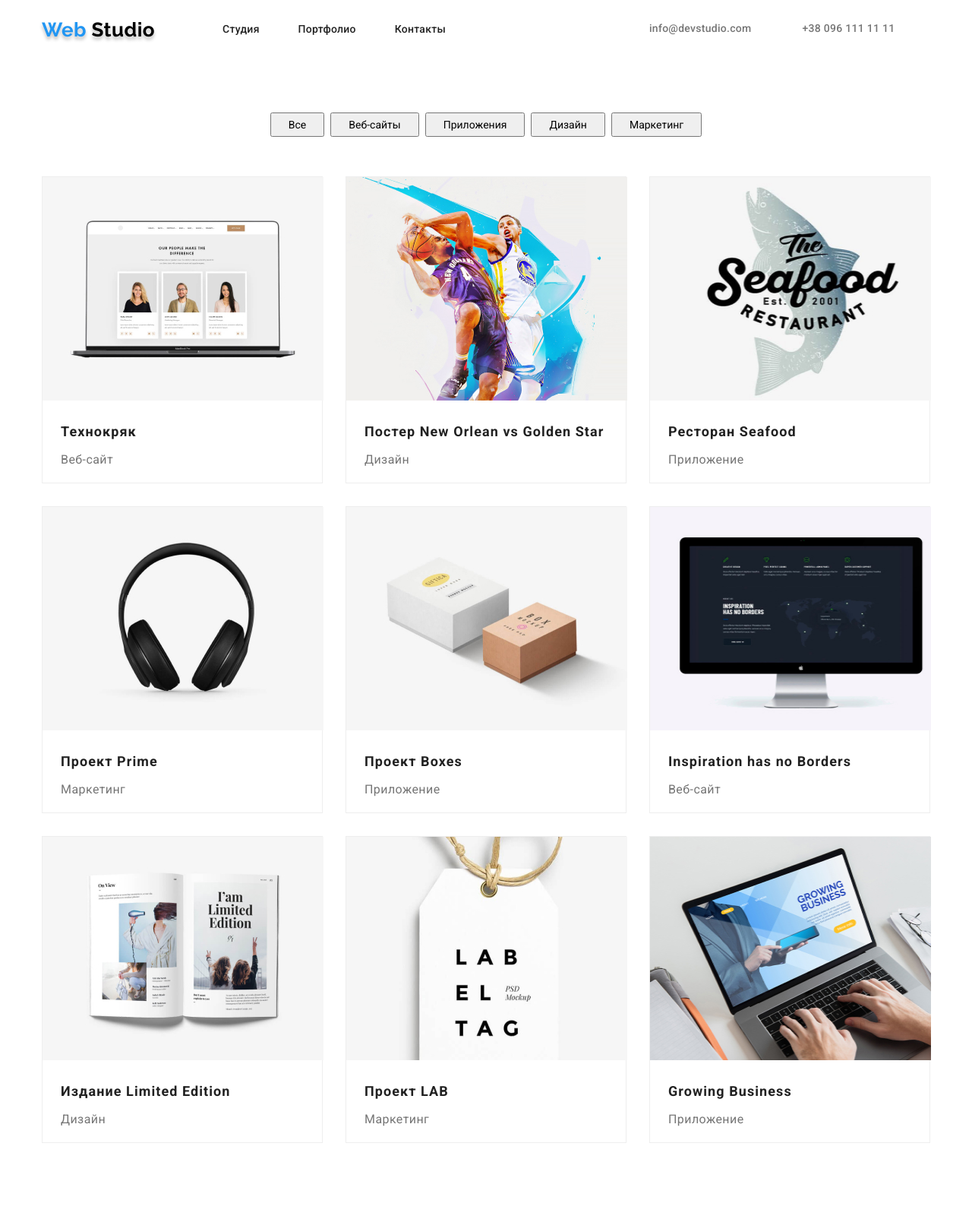
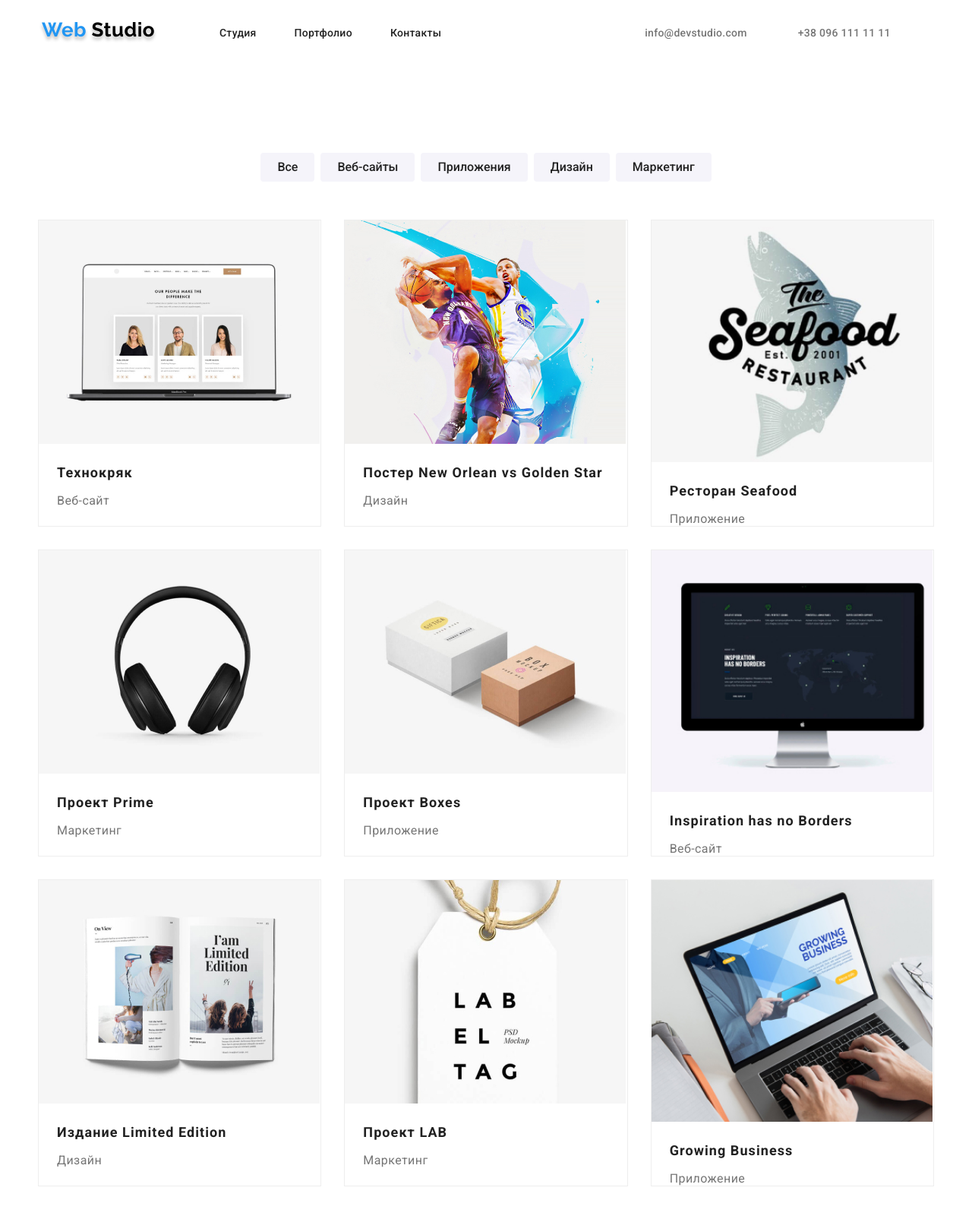
Before and after one commit to JulianaClusin/goit-markup-hw-03, a plain HTML site: page portfolio.html in a window 1280 px wide. Shown: the top 1600 px of the page at 76% size. Drawn offline with Linux system fonts and the light colour scheme.

Commit message:
button
Применяет цсс к кнопкам

```diff
--- a/portfolio.html
+++ b/portfolio.html
@@ -9,8 +9,9 @@
     <link rel="stylesheet" href="./styles.css/styles.css">
 </head>
 <body>
+    <!-- Шапка -->
     <header class="header">
-        <nav class="conteiner navigation" >
+        <nav class="container navigation" >
              <a class="logo link" lang="en" href="./index.html">
                 <span class="logo-web" > Web </span> Studio </a>
 
@@ -40,66 +41,77 @@
 
 <!--Основа-->
 <main>
-    <div  class="conteiner portfolio">
+    <div  class="container portfolio">
     <h1 hidden> Галерея </h1>
     <ul class="filter-portfolio list">
-        <li class="list-button"> <button class="button portfolio" type="button"> Все </button></li>
-        <li class="list-button"> <button class="button portfolio" type="button"> Веб-сайты</button></li>
-        <li class="list-button"> <button class="button portfolio" type="button"> Приложения</button></li>
-        <li class="list-button"> <button class="button portfolio" type="button"> Дизайн</button></li>
-        <li class="list-button"> <button class="button portfolio" type="button"> Маркетинг</button></li>
+        <li class="filter-portfolio-button work-button"> <button type="button" > Все </button></li>
+        <li class="filter-portfolio-button work-button"> <button type="button" > Веб-сайты</button></li>
+        <li class="filter-portfolio-button work-button"> <button type="button" > Приложения</button></li>
+        <li class="filter-portfolio-button work-button"> <button type="button" > Дизайн</button></li>
+        <li class="filter-portfolio-button work-button"> <button type="button" > Маркетинг</button></li>
     </ul>
-</div>
-<div  class="conteiner portfolio-class-list">
     <ul class="portfolio list link">
-
         <li class="portfolio-list"><a class="link" href=""><img src="./images/portfolio-images/portfolio-images-website-1.jpg"
             alt="Фото проекта веб-сайта 1"width="370" height="294">
+             <div class="portfolio-list-class">
                  <h2 class="portfolio-list-title link">Технокряк</h2>
                 <p class="portfolio-list-text link">Веб-сайт</p>
                 <p hidden>Технокряк это современная площадка распространения коронавируса.
-                 Компании используют эту платформу для цифрового шпионажа и атак на защищённые сервера конкурентов.</p> </a></li>
+                 Компании используют эту платформу для цифрового шпионажа и атак на защищённые сервера конкурентов.</p>
+                </div> </a></li>
 
          <li class="portfolio-list"><a class="link" href=""><img src="./images/portfolio-images/portfolio-images-design-1.jpg"
             alt="Фото проекта дизайн 1" width="370" height="294">
+            <div class="portfolio-list-class">
                 <h2 class="portfolio-list-title">Постер <span lang="en"> New Orlean vs Golden Star</span></h2>
                 <p class="portfolio-list-text">Дизайн</p>
-            <p hidden></p></a></li>
+                <p hidden></p>
+                </div></a></li>
 
         <li class="portfolio-list"><a class="link" href=""><img src="./images/portfolio-images/portfolio-images-app-1.jpg"
             alt="Фото проекта приложение 1"width="370" height="294">
+             <div class="portfolio-list-class">
                  <h2 class="portfolio-list-title">Ресторан<span lang="en"> Seafood</span></h2>
-            <p class="portfolio-list-text">Приложение</p> <p hidden></p></a></li>
+                <p class="portfolio-list-text">Приложение</p> <p hidden></p>
+                </div></a></li>
 
         <li class="portfolio-list"><a class="link" href=""><img src="./images/portfolio-images/portfolio-images-marketing-1.jpg"
             alt="Фото проекта маркетинг 1"width="370" height="294">
+             <div class="portfolio-list-class">
                 <h2 class="portfolio-list-title"> Проект <span lang="en"> Prime</span></h2>
-             <p class="portfolio-list-text">Маркетинг</p> <p hidden></p></a></li>
+                 <p class="portfolio-list-text">Маркетинг</p> <p hidden></p>
+                </div></a></li>
 
          <li class="portfolio-list"><a class="link" href=""><img src="./images/portfolio-images/portfolio-images-app-2.jpg"
             alt="Фото проекта приложение 2"width="370" height="294">
+             <div class="portfolio-list-class">
              <h2 class="portfolio-list-title">Проект <span lang="en"> Boxes</span></h2>
-             <p class="portfolio-list-text"> Приложение </p> <p hidden></p></a></li>
+             <p class="portfolio-list-text"> Приложение </p> <p hidden></p>
+            </div></a></li>
 
          <li class="portfolio-list"><a class="link" href=""><img src="./images/portfolio-images/portfolio-images-website-2.jpg"
             alt="Фото проекта веб-сайта 2"width="370" height="294">
+             <div class="portfolio-list-class">
             <h2 class="portfolio-list-title"><span lang="en"> Inspiration has no Borders</span></h2>
-             <p class="portfolio-list-text"> Веб-сайт </p> <p hidden></p></a></li>
+             <p class="portfolio-list-text"> Веб-сайт </p> <p hidden></p></div></a></li>
 
          <li class="portfolio-list"><a class="link" href=""><img src="./images/portfolio-images/portfolio-images-design-2.jpg"
             alt="Фото проекта дизайн 2"width="370" height="294">
+            <div class="portfolio-list-class">
             <h2 class="portfolio-list-title"> Издание <span lang="en"> Limited Edition </span></h2>
-            <p class="portfolio-list-text">Дизайн</p> <p hidden></p></a></li>
+            <p class="portfolio-list-text">Дизайн</p> <p hidden></p></div></a></li>
 
         <li class="portfolio-list"><a class="link" href=""><img src="./images/portfolio-images/portfolio-images-marketing-2.jpg"
             alt="Фото проекта маркетинг 2"width="370" height="294">
+            <div class="portfolio-list-class">
             <h2 class="portfolio-list-title">Проект <span lang="en"> LAB </span></h2>
-            <p class="portfolio-list-text">Маркетинг</p> <p hidden></p></a></li>
+            <p class="portfolio-list-text">Маркетинг</p> <p hidden></p></div></a></li>
 
         <li class="portfolio-list"><a class="link" href=""><img src="./images/portfolio-images/portfolio-images-app-3.jpg"
             alt="Фото проекта приложение 3"width="370" height="294">
+            <div class="portfolio-list-class">
             <h2 class="portfolio-list-title"><span lang="en"> Growing Business</span></h2>
-            <p class="portfolio-list-text">Приложение</p> <p hidden></p></a></li>
+            <p class="portfolio-list-text">Приложение</p> <p hidden></p></div></a></li>
     </ul>
 </div>
 
@@ -109,7 +121,7 @@
 <!-- Подвал -->
 
 <footer>
-    <div class="conteiner">
+    <div class="container">
      <div class="footer-flex">
          <div class="footer-section-address">
         <a class="logo link" lang="en" href="./index.html"> <span class="logo-web" > Web </span> <span class="logo-studio" >Studio</span>  </a>
--- a/styles.css/styles.css
+++ b/styles.css/styles.css
@@ -29,9 +29,15 @@ body {
     letter-spacing: 0.03em
 }
 
+img {
+  display: block;
+  max-width: 100%;
+  height: auto;
+}
+
 /* ШАПКА */
 
-.conteiner {
+.container {
   margin-left: auto;
   margin-right: auto;
   width: 1210px;
@@ -51,10 +57,7 @@ font-weight: bold;
 font-size: 26px;
 line-height: 1.2;
 
-width: 153px;
-height: 31px;
 margin-right:85px;
-margin-top: 24px;
 }
 
 .navigation-list,.address {
@@ -84,10 +87,19 @@ color:var(--text-main-color);
   flex-direction: row;
   flex-wrap: nowrap;
   justify-content: space-between;
-    align-items: center;
+  align-items: baseline;
   }
 
   /* HEADER */
+
+.header {
+  padding-top: 24px ;
+  padding-bottom: 25px;
+}
+
+.navigation {
+  align-items: baseline;
+}
 
 .navigation-list-link,
 .address-nav-list,
@@ -115,9 +127,6 @@ color:var(--text-main-color);
   }
 
 .navigation-list {
-width: 294px;
-height: 48px;
-margin-top: 30px;
 margin-right: 268px ;
 }
 
@@ -156,15 +165,16 @@ letter-spacing: 0.02em;
   margin-right: 67px;
 }
 
-.address-nav {
-  margin-top: 30px ;
-}
-
 /* HERO */
 
 .hero-section {
   margin: 0px;
   padding: 0px;
+}
+
+.section {
+  padding-top: 94px;
+  padding-bottom: 50px;
 }
 
 .hero {
@@ -181,7 +191,7 @@ line-height: 1.36;
 letter-spacing: 0.06em;
 text-transform: uppercase;
 
-margin: 0 px;
+margin: 0px;
 color:var(--text-white-color);
 }
 
@@ -191,7 +201,7 @@ color:var(--text-white-color);
   margin-bottom: 30px;
 }
 
-.button.hero {
+.hero-title-button{
 font-weight: bold;
 font-size: 16px;
 line-height: 1.87;
@@ -206,8 +216,8 @@ border-radius: 4px;
 border-color: var(--accent-color);
 }
 
-.button.hero:hover,
-.button.hero:focus {
+.hero-title-button.hero:hover,
+.hero-title-button.hero:focus {
   color: var(--text-white-color);
 }
 
@@ -223,6 +233,7 @@ font-size: 14px;
 line-height: 1.14;
 text-transform: uppercase;
 
+margin: 0px;
 margin-bottom: 10px;
 
 color:var(--text-main-color)
@@ -232,6 +243,8 @@ color:var(--text-main-color)
 font-weight: normal;
 font-size: 14px;
 line-height: 1.71;
+
+margin: 0px;
 
 color:var(--text-address-color)
 }
@@ -245,14 +258,17 @@ line-height: 42px;
 text-align: center;
 
 padding: 0px ;
+margin-top: 0px;
 margin-bottom: 50px;
+}
 
 color:var(--text-main-color);
 }
 
 .what-are-we-doing {
 padding-inline-start: 0px;
-margin-bottom: 94px;
+padding: 0px;
+margin: 0px;
 }
 
 .section-title-list {
@@ -274,7 +290,7 @@ padding-bottom: 27px;
 
 margin: 0px;
 
-background-color: rgba(47, 48, 58, 0.8);
+background: rgba(47, 48, 58, 0.8);
 color:var(--text-white-color)
 }
 
@@ -286,10 +302,6 @@ background-color:var(--title-section-theme-color);
 height: 700px;
 }
 
-.section-title.team {
-  padding-top: 94px;
-}
-
 .section-title-team {
   background-color:var(--title-theme-color);
   box-shadow: 0px 2px 1px rgba(0, 0, 0, 0.2), 0px 1px 1px rgba(0, 0, 0, 0.14), 0px 1px 3px rgba(0, 0, 0, 0.12);
@@ -299,6 +311,7 @@ height: 700px;
 
 .team-list {
   padding-inline-start: 0px;
+  margin: 0px;
 }
 
 .section-title-team-name {
@@ -319,6 +332,7 @@ font-size: 16px;
 line-height: 1.18;
 text-align: center;
 
+margin: 0px;
 margin-bottom: 16px;
 
 color:var(--text-address-color)
@@ -328,6 +342,7 @@ color:var(--text-address-color)
 list-style-type: disc;
 color:var(--text-address-color);
 
+margin: 0px;
 margin-bottom: 24px;
 }
 
@@ -338,15 +353,11 @@ color:var(--accent-color);
 /* CLIENTS */
 
 .clients {
-  margin-bottom: 50px;
+  margin: 0px;
 }
 .clients.list:hover
 .clients.list:focus {
   color: var(--accent-color)
-}
-
-.section-title {
-  margin-top: 93px;
 }
 
 /* FOOTER */
@@ -397,7 +408,6 @@ align-items: baseline;
 
 .footer-section.join-in {
   margin-left: 69px;
-
 }
 
 .join-in {
@@ -422,68 +432,56 @@ margin-top: 46px;
 
 color: rgba(255, 255, 255, 0.4);
 }
+
 /* PORTFOLIO */
+
+.container.portfolio{
+padding: 94px 15px;
+}
+
 .filter-portfolio {
   display: flex;
+  justify-content: center;
+
+  margin-bottom: 50px;
 }
 
-.conteiner.portfolio-class-list {
-  margin-top: 50px;
-  padding-top: 50px;
-  margin-bottom: 111px;
+.portfolio.list {
+  display: flex;
+  flex-wrap: wrap;
 }
 
-.filter-portfolio.list {
-  width: 611px;
-  height: 54px;
-  justify-content: center;
-}
 
-.portfolio {
-  display: flex;
-  flex-wrap: wrap;
-  align-items: center;
-  justify-content: center;
-
-}
-
-.button.potrfolio {
-font-family: Roboto;
+.work-button button{
   font-style: normal;
   font-weight: 500;
   font-size: 16px;
   line-height: 1.62;
   text-align: center;
+  background-color: #f5f4fa;
+  border-radius: 4px;
+  border: 0px;
+  padding-top: 6px;
+  padding-right: 22px;
+  padding-bottom: 6px;
+  padding-left: 22px;
 
 color:var(--text-main-color);
 background-color:var(--title-section-theme-color);
 }
 
-.button.portfolio {
-  padding: 6px 22px;
-  margin-top: 70px;
-}
-
-.button:focus {
-  outline: none;
-}
-
-.list-button:not(:last-child) {
+.filter-portfolio-button.work-button:not(:last-child){
   margin-right: 8px;
-}
-.list-button {
-  margin-bottom: 56px;
 }
 
 
-.button.portfolio:focus {
+.work-button button:focus {
 color:var(--text-white-color);
 outline: none;
 background-color:var(--accent-color);
 }
 
-
-.button.portfolio:hover {
+.work-button button:hover {
 color:var(--text-white-color);
 background-color:var(--accent-color);
 }
@@ -505,6 +503,10 @@ background-color:var(--accent-color);
   margin-bottom: 0px;
 }
 
+.portfolio-list-class {
+  padding: 20px 24px;
+}
+
 .portfolio-list-title {
   font-weight: bold;
   font-size: 18px;
@@ -512,7 +514,8 @@ background-color:var(--accent-color);
 
   letter-spacing: 0.06em;
 
-  margin: 20px 24px 4px 24px ;
+  margin: 0px;
+  margin-bottom: 4px;
 
   color:var(--text-main-color);
   }
@@ -522,7 +525,7 @@ background-color:var(--accent-color);
   font-size: 16px;
   line-height: 1.87;
 
-  margin: 0px 24px 20px 24px ;
+  margin: 0px;
 
   color:var(--text-address-color);
   }
```
Also changed, not shown: index.html (+8 -8 lines). Lines whose indentation alone changed are shown as unchanged.
